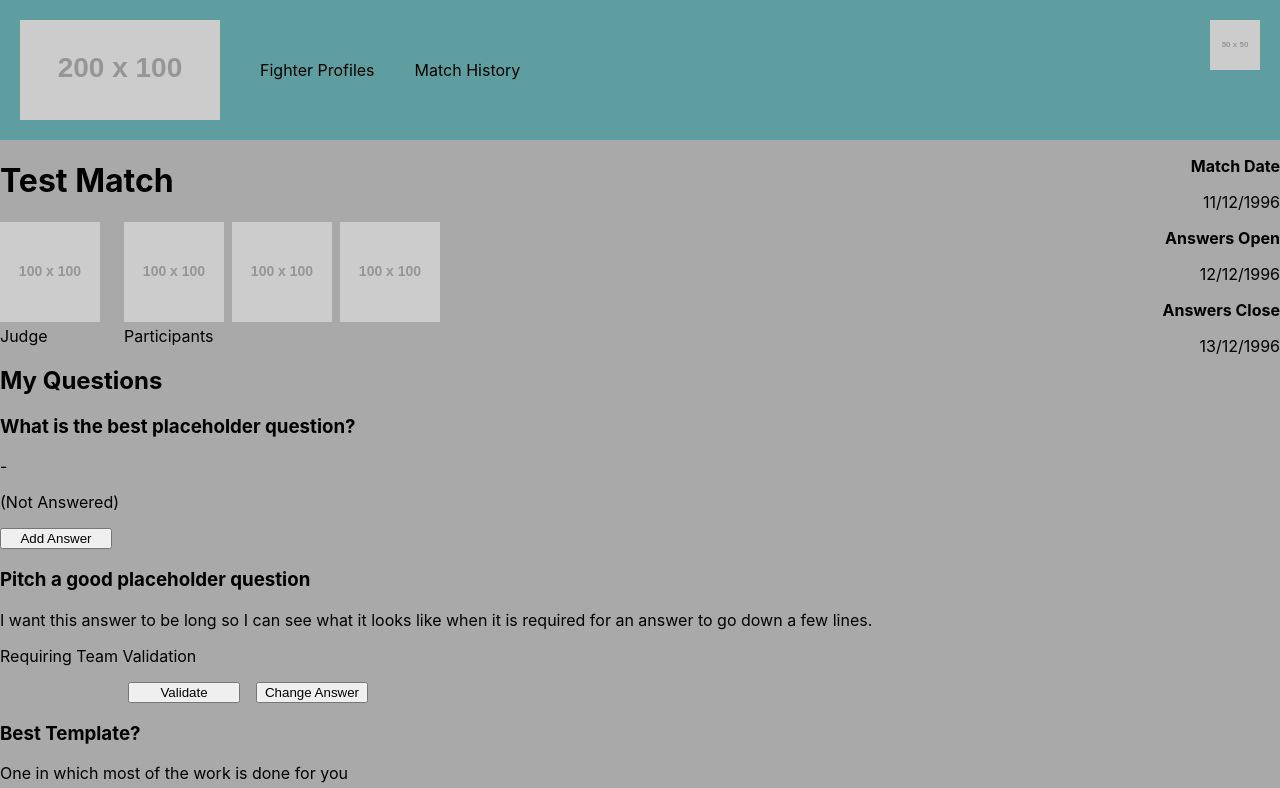
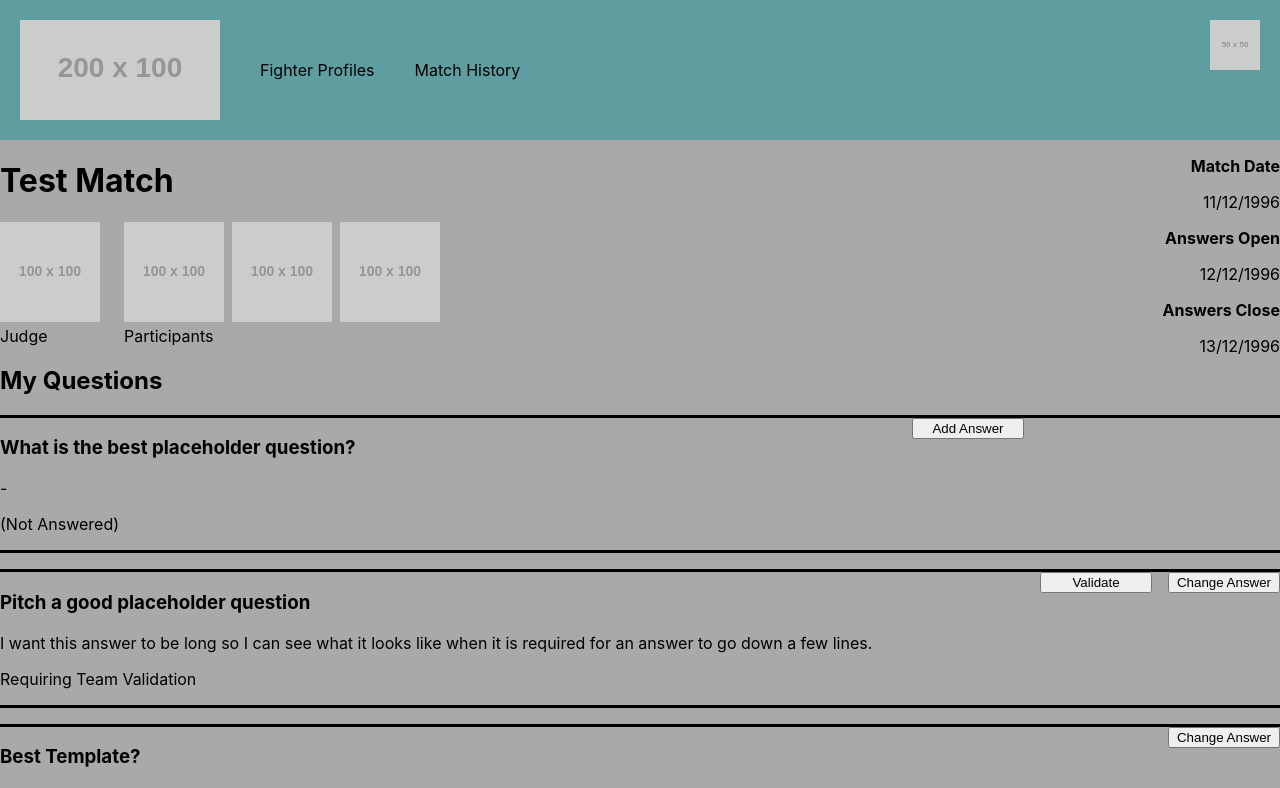
Before and after one commit to rhystaj/game-fights-web-app, a React (Create React App) app in the folder code/game-fights/: page / in a window 1280 px wide. Shown: the top 788 px of the page. Built offline with nearby package versions, Linux system fonts and the light colour scheme.

Commit message:
Style question submission fo that the buttons are on the right and each row is bordered.

```diff
--- a/code/game-fights/src/components/match_management/question_submission/manager/QuesitionSubmission.jsx
+++ b/code/game-fights/src/components/match_management/question_submission/manager/QuesitionSubmission.jsx
@@ -4,9 +4,11 @@ import QuestionSubmissionOptions from './QuestionSubmissionOptions'
 
 import submissionStates from '../../../../enums/questionSubmissionState'
 
+import './../../../../style/QuestionSubmission.css'
+
 const QuestionSubmission = props => {
   return (
-    <div>
+    <div id='submission'>
       <div id='submissionInfo'>
         <h3>{props.submission.question}</h3>
         <p>{props.submission.answer ? props.submission.answer : '-'}</p>
@@ -14,10 +16,12 @@ const QuestionSubmission = props => {
           {determineStatusText(props.submission.state, props.validatedByUser)}
         </p>
       </div>
-      <QuestionSubmissionOptions
-        state={props.submission.state}
-        validatedByUser={props.validatedByUser}
-      />
+      <div id='submissionOptions'>
+        <QuestionSubmissionOptions
+          state={props.submission.state}
+          validatedByUser={props.validatedByUser}
+        />
+      </div>
     </div>
   )
 }
--- /dev/null
+++ b/code/game-fights/src/style/QuestionSubmission.css
@@ -0,0 +1,15 @@
+#submission {
+  border-top-style: solid;
+  border-bottom-style: solid;
+
+  margin-top: 1em;
+}
+
+#submissionInfo {
+  display: inline-block;
+}
+
+#submissionOptions {
+  float: right;
+  vertical-align: bottom;
+}
```
